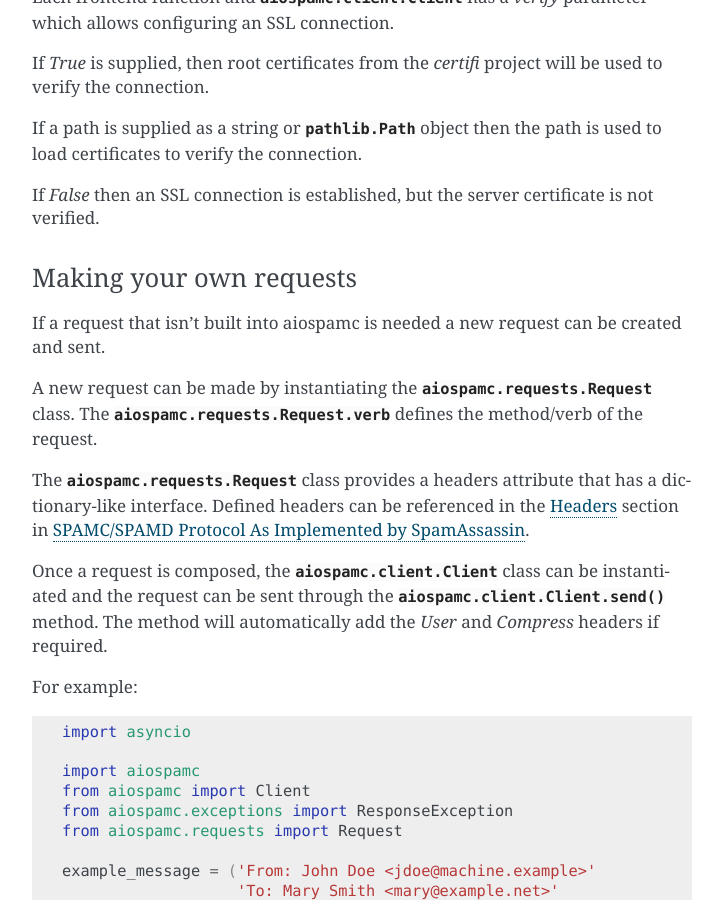
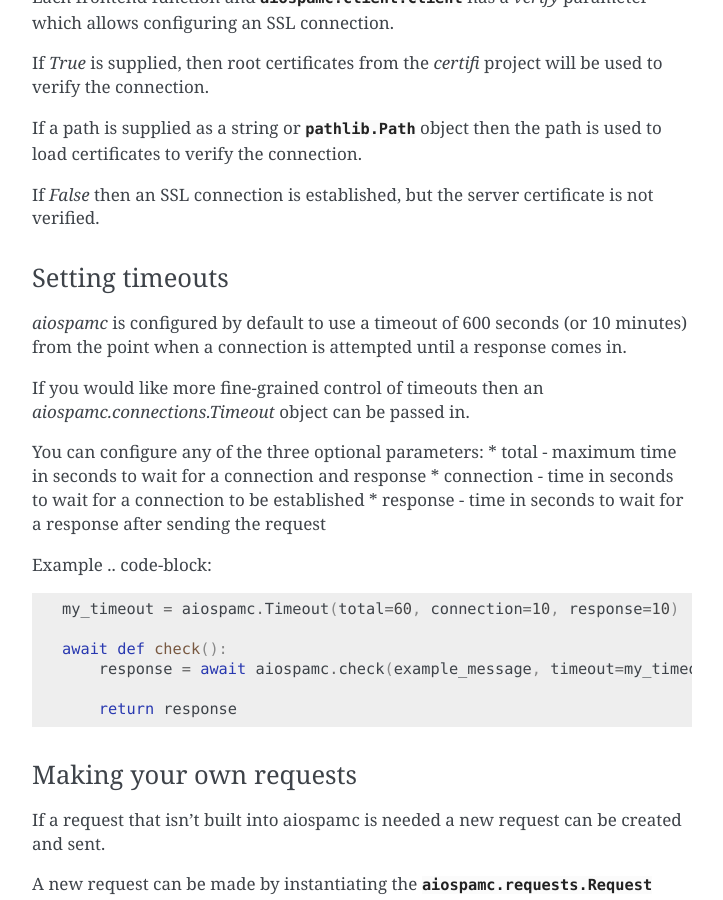
Before and after one commit to mjcaley/aiospamc, a Sphinx documentation site: the page built from docs/user_guide.rst, in a window 1280 px wide and 900 px high, scrolled down 1685 px. Shown: the whole window, without its empty margins (388-1111 px from the left). Built offline with Sphinx 7.4.7, drawn with Linux system fonts in a browser that asks for light colours.

Commit message:
Added documentation on using the Timeout object in the user guide

```diff
--- a/docs/user_guide.rst
+++ b/docs/user_guide.rst
@@ -91,6 +91,30 @@ is used to load certificates to verify the connection.
 If `False` then an SSL connection is established, but the server certificate
 is not verified.
 
+Setting timeouts
+================
+
+`aiospamc` is configured by default to use a timeout of 600 seconds (or 10 minutes)
+from the point when a connection is attempted until a response comes in.
+
+If you would like more fine-grained control of timeouts then an
+`aiospamc.connections.Timeout` object can be passed in.
+
+You can configure any of the three optional parameters:
+* total - maximum time in seconds to wait for a connection and response
+* connection - time in seconds to wait for a connection to be established
+* response - time in seconds to wait for a response after sending the request
+
+Example
+.. code-block::
+
+    my_timeout = aiospamc.Timeout(total=60, connection=10, response=10)
+
+    await def check():
+        response = await aiospamc.check(example_message, timeout=my_timeout)
+
+        return response
+
 Making your own requests
 ========================
 
```
